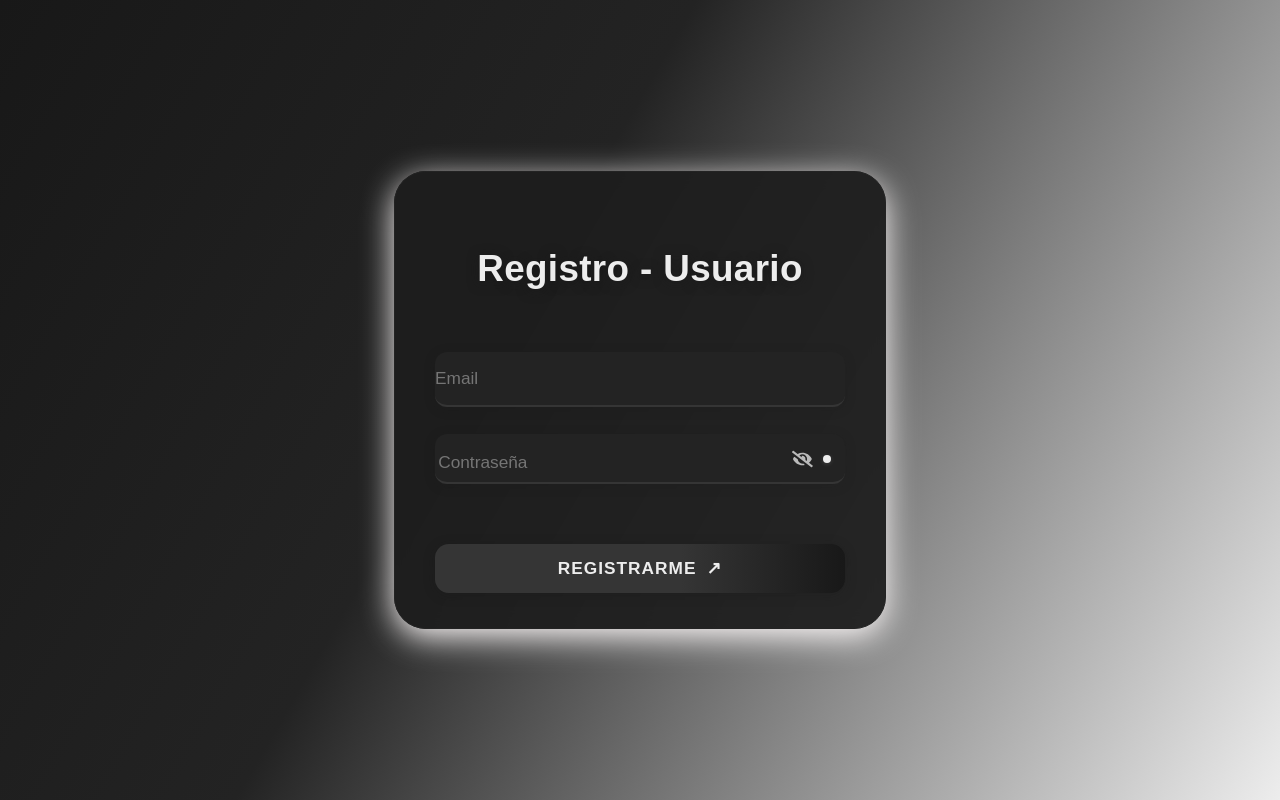
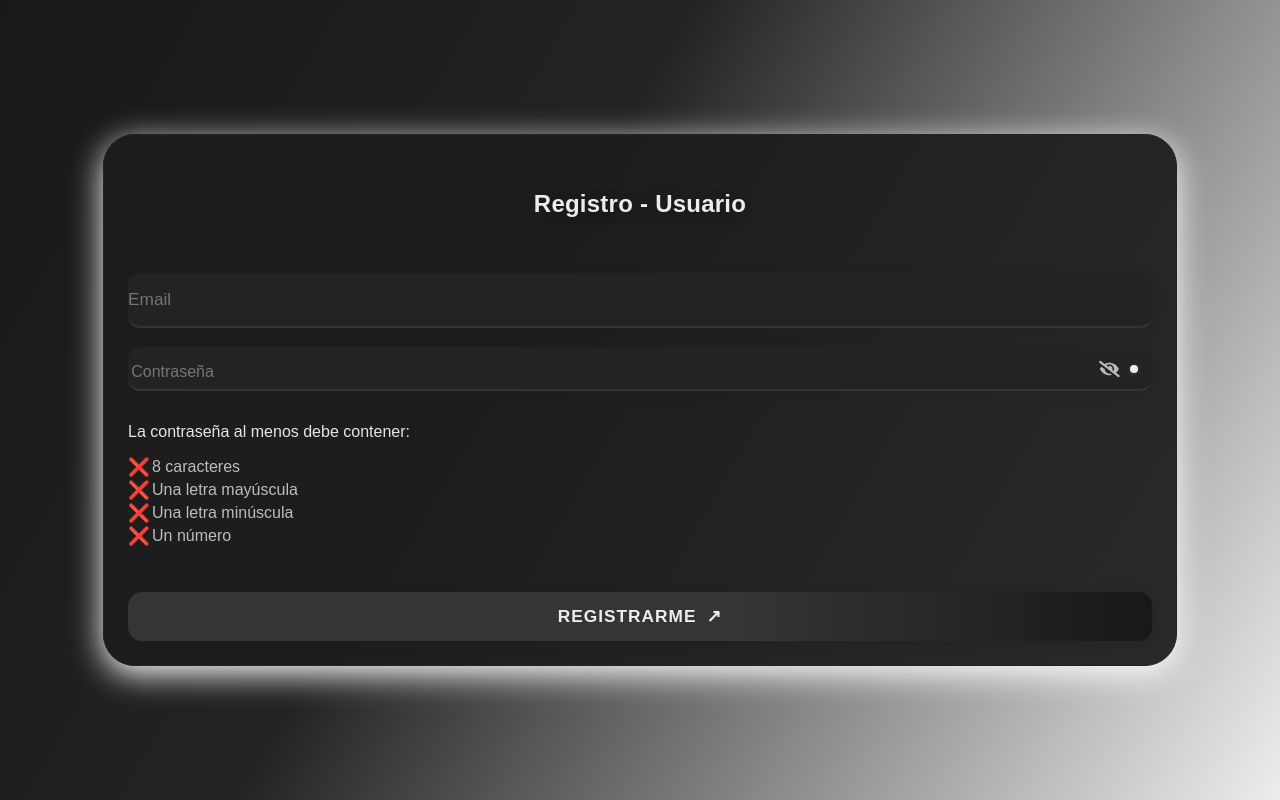
Before and after one commit to T1T0Dev/E-COMMERCE, a React (Vite) app in the folder FRONTEND/: page /second-registro in a window 1280 px wide. Built offline with nearby package versions, Linux system fonts and the light colour scheme.

Commit message:
Agregando validaciones logicas

```diff
--- a/FRONTEND/src/components/WhatsAppFloatButton.jsx
+++ b/FRONTEND/src/components/WhatsAppFloatButton.jsx
@@ -4,9 +4,10 @@ import './styles/WhatsAppFloatButton.css';
 const whatsappNumber = "543815941635"; // Cambia por tu número si lo deseas
 
 const WhatsAppFloatButton = () => {
+
   const handleClick = () => {
     window.open(
-      `https://wa.me/${whatsappNumber}?text=${encodeURIComponent("¡Hola! 👋 Quiero hacer una consulta.")}`,
+      `https://web.whatsapp.com/send?phone=${whatsappNumber}&text=${encodeURIComponent("¡Hola Jorge! Quiero hacer una consulta.")}`,
       "_blank"
     );
   };
--- a/FRONTEND/src/pages/FirstRegistro.jsx
+++ b/FRONTEND/src/pages/FirstRegistro.jsx
@@ -2,6 +2,9 @@ import React, { useState } from "react";
 import { useNavigate } from "react-router-dom";
 import axios from "axios";
 import "./styles/FirstRegistro.css";
+
+// Función para normalizar el teléfono (elimina todo menos números)
+const normalizePhone = (phone) => phone.replace(/\D/g, "");
 
 const FirstRegistro = () => {
   const [form, setForm] = useState({
@@ -20,9 +23,7 @@ const FirstRegistro = () => {
     if (!form.direccion.trim()) newErrors.direccion = "La dirección es obligatoria";
     if (!form.telefono.trim()) {
       newErrors.telefono = "El teléfono es obligatorio";
-    } else if (
-      !/^(\+?\d{1,4}[-\s]?)?(\d{2,4}[-\s]?){2,4}\d{2,4}$/.test(form.telefono.trim())
-    ) {
+    } else if (!/^\d{8,15}$/.test(normalizePhone(form.telefono))) {
       newErrors.telefono = "El teléfono no es válido";
     }
     setErrores(newErrors);
@@ -30,15 +31,21 @@ const FirstRegistro = () => {
   };
 
   const handleChange = (e) => {
-    setForm({ ...form, [e.target.name]: e.target.value });
+    let value = e.target.value;
+    if (e.target.name === "telefono") {
+      // Permite que el usuario escriba con espacios, pero normaliza para validar y guardar
+      value = value.replace(/[^\d\s]/g, ""); // Solo números y espacios
+    }
+    setForm({ ...form, [e.target.name]: value });
     setErrores({ ...errores, [e.target.name]: "" });
   };
 
   const validarTelefonoExiste = async (telefono) => {
-    if (!telefono.trim()) return;
+    const normalizado = normalizePhone(telefono);
+    if (!normalizado) return;
     try {
       const res = await axios.get(
-        `http://localhost:3000/api/auth/telefono-existe/${encodeURIComponent(telefono.trim())}`
+        `http://localhost:3000/api/auth/telefono-existe/${encodeURIComponent(normalizado)}`
       );
       if (res.data.exists) {
         setErrores((prev) => ({
@@ -66,7 +73,11 @@ const FirstRegistro = () => {
     if (!validar()) return;
     const telefonoOk = await validarTelefonoExiste(form.telefono);
     if (!telefonoOk) return;
-    sessionStorage.setItem("registroCliente", JSON.stringify(form));
+    // Guarda el teléfono normalizado en sessionStorage
+    sessionStorage.setItem(
+      "registroCliente",
+      JSON.stringify({ ...form, telefono: normalizePhone(form.telefono) })
+    );
     navigate("/second-registro");
   };
 
@@ -134,11 +145,12 @@ const FirstRegistro = () => {
               className="firstreg-input"
               id="telefono"
               name="telefono"
-              placeholder="Teléfono"
+              placeholder="Ej: 3815674692"
               value={form.telefono}
               onChange={handleChange}
               onBlur={handleBlurTelefono}
               required
+              maxLength={15}
             />
             {errores.telefono && (
               <span className="firstreg-error">{errores.telefono}</span>
--- a/FRONTEND/src/pages/Principal.jsx
+++ b/FRONTEND/src/pages/Principal.jsx
@@ -41,8 +41,7 @@ const Principal = () => {
         <div className="landing-content" id="services">
           <section className="hero-section">
             <h1>
-              BIENVENID@
-              <span className="landing-nombre-cliente">{user?.nombre}</span>A
+              BIENVENID@<span className="landing-nombre-cliente">{user?.nombre}</span>A
               DREKKZ INDUMENTARIA
             </h1>
             <h2>DONDE EL ESTILO ROMPE LAS REGLAS</h2>
--- a/FRONTEND/src/pages/SecondRegistro.jsx
+++ b/FRONTEND/src/pages/SecondRegistro.jsx
@@ -5,6 +5,29 @@ import { toast, ToastContainer } from "react-toastify";
 import PasswordInput from "../components/PasswordInput";
 import "react-toastify/dist/ReactToastify.css";
 import "./styles/SecondRegistro.css";
+
+const requisitos = [
+  {
+    label: "8 caracteres",
+    test: (pw) => pw.length >= 8,
+    key: "caracteres",
+  },
+  {
+    label: "Una letra mayúscula",
+    test: (pw) => /[A-Z]/.test(pw),
+    key: "mayuscula",
+  },
+  {
+    label: "Una letra minúscula",
+    test: (pw) => /[a-z]/.test(pw),
+    key: "minuscula",
+  },
+  {
+    label: "Un número",
+    test: (pw) => /\d/.test(pw),
+    key: "numero",
+  },
+];
 
 const SecondRegistro = () => {
   const [form, setForm] = useState({ email: "", password: "" });
@@ -18,10 +41,13 @@ const SecondRegistro = () => {
     } else if (!/^[^\s@]+@[^\s@]+\.[^\s@]+$/.test(form.email)) {
       newErrors.email = "El email no es válido";
     }
+    // Validación de requisitos
+    const requisitosCumplidos = requisitos.every((r) => r.test(form.password));
     if (!form.password) {
       newErrors.password = "La contraseña es obligatoria";
-    } else if (form.password.length < 6) {
-      newErrors.password = "La contraseña debe tener al menos 6 caracteres";
+    } else if (!requisitosCumplidos) {
+      newErrors.password =
+        "La contraseña no cumple con todos los requisitos";
     }
     setErrores(newErrors);
     return Object.keys(newErrors).length === 0;
@@ -59,6 +85,9 @@ const SecondRegistro = () => {
     }
   };
 
+  // Requisitos visuales
+  const password = form.password || "";
+
   return (
     <div className="secondreg-bg">
       <ToastContainer position="top-right" autoClose={2000} />
@@ -90,9 +119,36 @@ const SecondRegistro = () => {
               value={form.password}
               onChange={handleChange}
               required
-              error={errores.password}
+              error={errores.password === "La contraseña es obligatoria" ? errores.password : ""}
             />
           </div>
+          <span className="secondreg-password-requisitos-title">
+            La contraseña al menos debe contener:
+          </span>
+          {/* Requisitos de contraseña */}
+          <ul className="secondreg-password-requisitos">
+            {requisitos.map((r, i) => {
+              const ok = r.test(password);
+              return (
+                <li
+                  key={r.key}
+                  className={
+                    "secondreg-password-requisito" +
+                    (ok ? " secondreg-password-requisito-ok" : "")
+                  }
+                >
+                  <span className="secondreg-password-requisito-icon">
+                    {ok ? "✔️" : "❌"}
+                  </span>
+                  {r.label}
+                </li>
+              );
+            })}
+          </ul>
+          {errores.password &&
+            errores.password !== "La contraseña es obligatoria" && (
+              <span className="secondreg-error">{errores.password}</span>
+            )}
           <button className="secondreg-btn" type="submit">
             Registrarme<span className="secondreg-arrow-icon">↗</span>
           </button>
--- a/FRONTEND/src/pages/styles/FirstRegistro.css
+++ b/FRONTEND/src/pages/styles/FirstRegistro.css
@@ -138,9 +138,22 @@
   color: #353535;
 }
 
+@media (max-width: 1400px) {
+  .firstreg-card {
+    max-width: 80vw;
+    padding: 2.2rem 1.5rem 1.5rem 1.5rem;
+  }
+  .firstreg-title {
+    font-size: 1.5rem;
+  }
+  .firstreg-form {
+    gap: 1rem;
+  }
+}
+
 @media (max-width: 700px) {
   .firstreg-card {
-    max-width: 98vw;
+    max-width: 85%;
     margin: 0 auto;
     padding: 2rem 1rem 1.5rem 1rem;
   }
--- a/FRONTEND/src/pages/styles/Login.css
+++ b/FRONTEND/src/pages/styles/Login.css
@@ -257,6 +257,42 @@
 
 /* RESPONSIVE DESIGN */
 
+
+@media (max-width: 1400px) {
+  .login-card {
+    padding: 2.5rem 2rem 2rem 2rem;
+    max-width: 90%;
+    width: 100%;
+    min-width: unset;
+  }
+  .login-title {
+    font-size: 1.8rem;
+    margin-bottom: 1.8rem;
+  }
+
+  .login-input,
+  .password-input-wrapper .password-input,
+  .password-input-wrapper input[type="password"],
+  .password-input-wrapper input[type="text"] {
+    padding: 1rem 0.2rem 0.5rem 0.2rem !important;
+    font-size: 1rem !important;
+  }
+  .login-btn {
+    padding: 12px 0;
+    font-size: 1rem;
+    letter-spacing: 0.5px;
+    margin-top: 1.2rem;
+  }
+
+  .drekkz-logo-login {
+    width: 180px;
+    top: 0.1rem;
+  }
+
+
+
+}
+
 @media (max-width: 600px) {
   .dual-bg-login {
     padding: 1.5rem 0.5rem;
@@ -270,7 +306,7 @@
   .login-card {
     padding: 1.5rem 0.8rem 1.2rem 0.8rem;
     max-width: 100%;
-    width: 100%;
+    width: 90%;
     min-width: unset;
     box-sizing: border-box;
   }
--- a/FRONTEND/src/pages/styles/SecondRegistro.css
+++ b/FRONTEND/src/pages/styles/SecondRegistro.css
@@ -32,6 +32,40 @@
 .secondreg-card:hover {
   box-shadow: 0 12px 40px 0 #000c;
 }
+
+
+
+.secondreg-password-requisitos {
+  margin: 0 0 0.5rem 0;
+  padding-left: 0;
+  list-style: none;
+}
+
+.secondreg-password-requisito {
+  color: #bdbdbd;
+  font-weight: 400;
+  display: flex;
+  align-items: center;
+  gap: 6px;
+  font-size: 1rem;
+  margin-bottom: 2px;
+  transition: color 0.2s, font-weight 0.2s;
+}
+
+.secondreg-password-requisito-ok {
+  color: #22c55e;
+  font-weight: 700;
+}
+
+.secondreg-password-requisito-icon {
+  display: inline-block;
+  width: 18px;
+  text-align: center;
+  font-weight: 700;
+  font-size: 1.1em;
+  color: inherit;
+}
+
 
 /* Título blanco con sombra */
 .secondreg-title {
@@ -162,9 +196,26 @@
   color: #353535;
 }
 
+
+/* RESPONSIVE */
+
+@media (max-width: 1400px) {
+  .secondreg-card {
+    max-width: 80vw;
+    padding: 2.2rem 1.5rem 1.5rem 1.5rem;
+  }
+  .secondreg-title {
+    font-size: 1.5rem;
+  }
+  .secondreg-form {
+    gap: 1rem;
+  }
+
+}
+
 @media (max-width: 700px) {
   .secondreg-card {
-    max-width: 98vw;
+    max-width: 85%;
     margin: 0 auto;
     padding: 2rem 1rem 1.5rem 1rem;
   }
```
Also changed, not shown: 4 other files (tests, documents, lock files or other folders).
